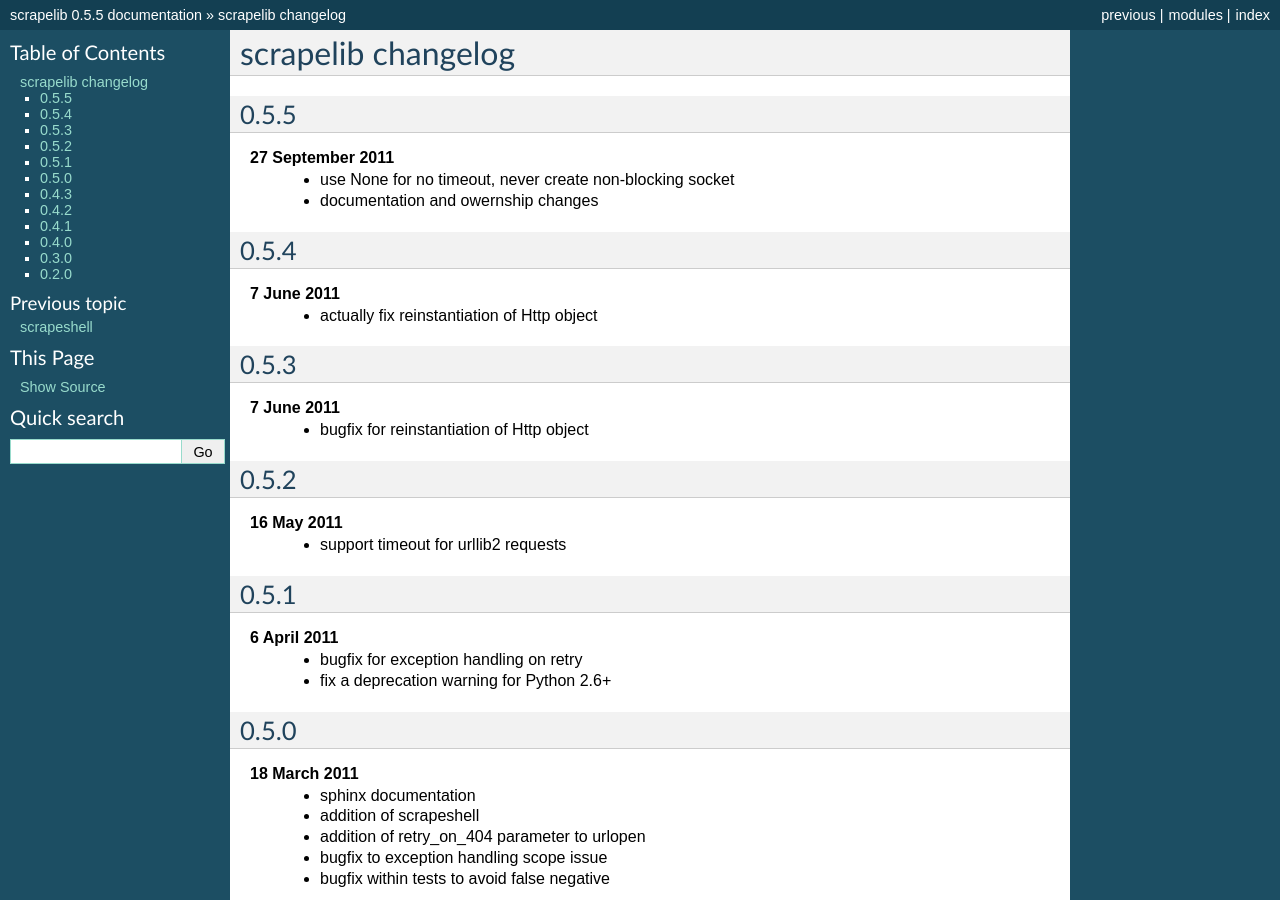
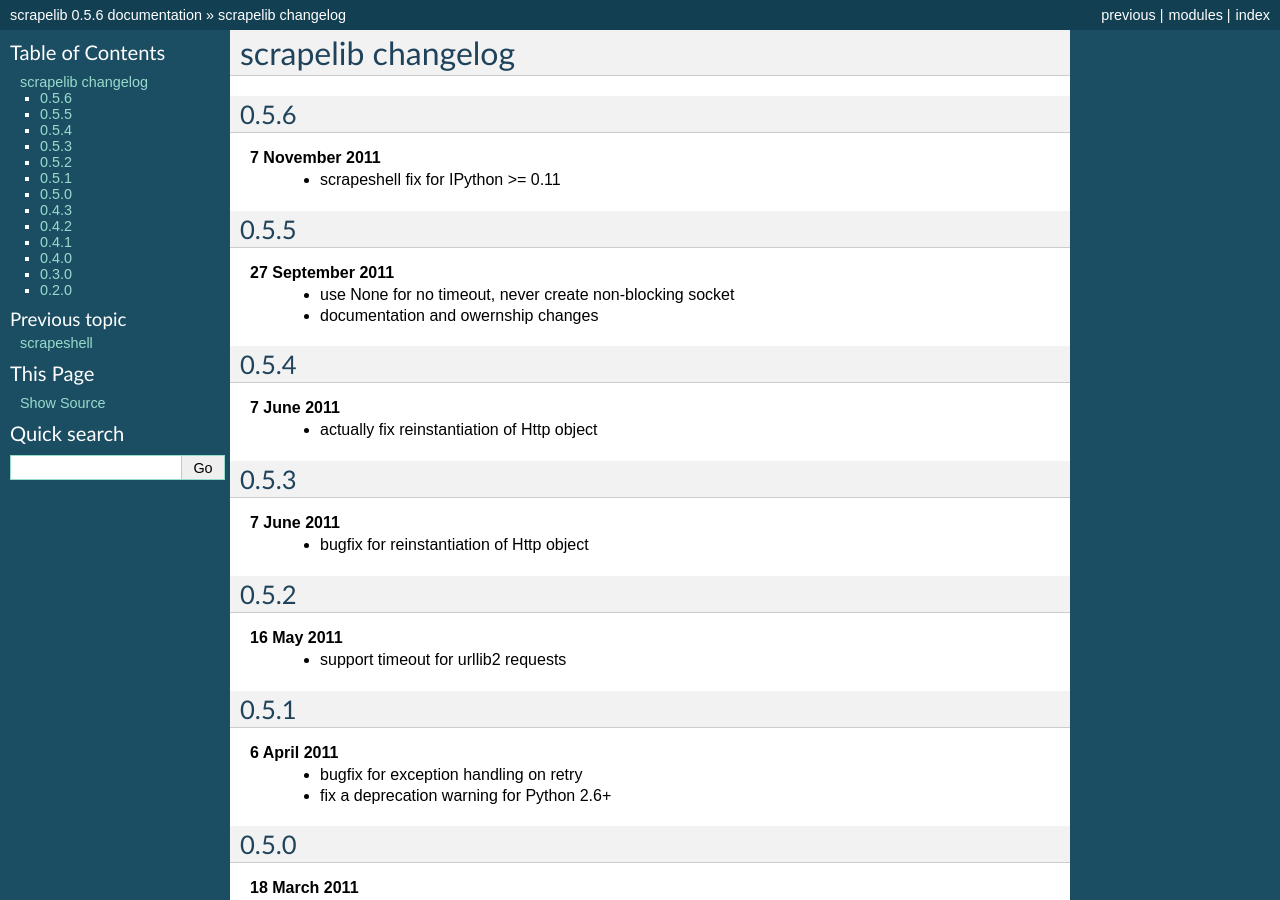
Before and after one commit to jamesturk/scrapelib, a Sphinx documentation site: the page built from docs/changelog.rst, in a window 1280 px wide and 900 px high. Built offline with Sphinx 7.4.7, drawn with Linux system fonts in a browser that asks for light colours; some of the changed text lies outside the part shown.

Commit message:
bump version to 0.5.6

```diff
--- a/docs/changelog.rst
+++ b/docs/changelog.rst
@@ -1,5 +1,10 @@
 scrapelib changelog
 ===================
+
+0.5.6
+-----
+**7 November 2011**
+    * scrapeshell fix for IPython >= 0.11
 
 0.5.5
 -----
--- a/docs/conf.py
+++ b/docs/conf.py
@@ -50,7 +50,7 @@
 # The short X.Y version.
 version = '0.5'
 # The full version, including alpha/beta/rc tags.
-release = '0.5.5'
+release = '0.5.6'
 
 # The language for content autogenerated by Sphinx. Refer to documentation
 # for a list of supported languages.
--- a/scrapelib.py
+++ b/scrapelib.py
@@ -21,7 +21,7 @@
 except ImportError:
     USE_HTTPLIB2 = False
 
-__version__ = '0.5.5'
+__version__ = '0.5.6'
 _user_agent = 'scrapelib %s' % __version__
 
 
```
